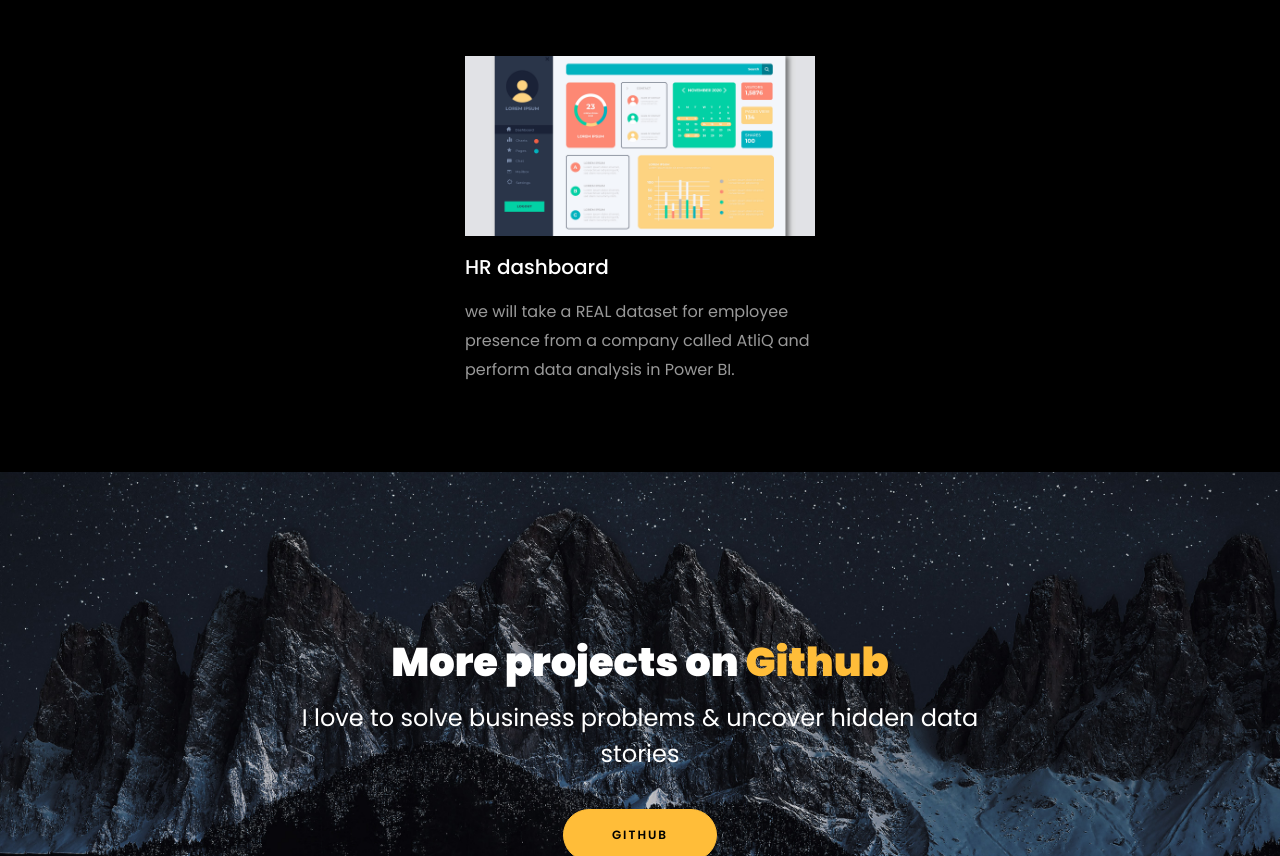
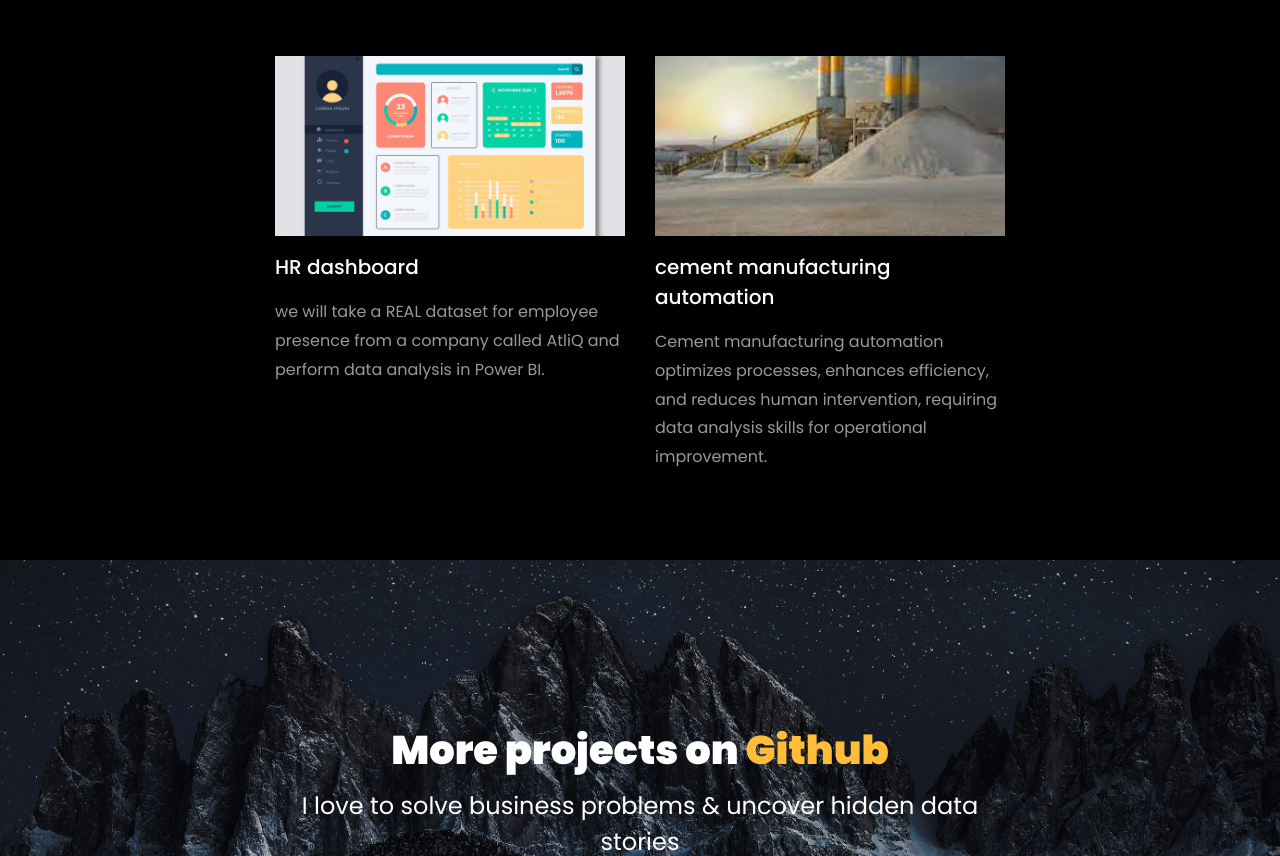
Before and after one commit to shashi117/shashi117.github.io, a plain HTML site: page index.html in a window 1280 px wide. Shown: the part 3228-4084 px from the top of the page. Drawn offline with Linux system fonts and the light colour scheme; files whose address does not match are found by name.

Commit message:
update commit
Add some projects and their images

```diff
--- a/index.html
+++ b/index.html
@@ -453,17 +453,18 @@
 				</div>
 			  </div>
 			</div>
-			<!-- <div class="col-md-4 d-flex ftco-animate">
+			<div class="col-md-4 d-flex ftco-animate">
 				<div class="blog-entry justify-content-end">
-				<a href="https://github.com/rishabhnmishra/customer_segmentation/blob/main/Customer_Segmentation-final.ipynb" class="block-20 zoom-effect" style="background-image: url('images/proj_5.jpg');">
+				<a href="https://github.com/shashi117/cement-manufacturing-automation" class="block-20 zoom-effect" style="background-image: url('images/cement.jpeg');">
 				</a>
 				<div class="text mt-3 float-right d-block">
 
-				  <h3 class="heading"><a href="https://github.com/rishabhnmishra/customer_segmentation/blob/main/Customer_Segmentation-final.ipynb">Customer Segmentation using clustering model</a></h3>
-				  <p>Developed a ML model to give various recommendations of financial products &amp; services on target customer groups.</p>
+				  <h3 class="heading"><a href="https://github.com/shashi117/cement-manufacturing-automation">cement manufacturing automation</a></h3>
+				  <p>
+					Cement manufacturing automation optimizes processes, enhances efficiency, and reduces human intervention, requiring data analysis skills for operational improvement.</p>
 				</div>
 			  </div>
-			</div> -->
+			</div>
 		 </div>
 	  </div>
     </section>
```
Also changed, not shown: images/cement.jpeg (added).
